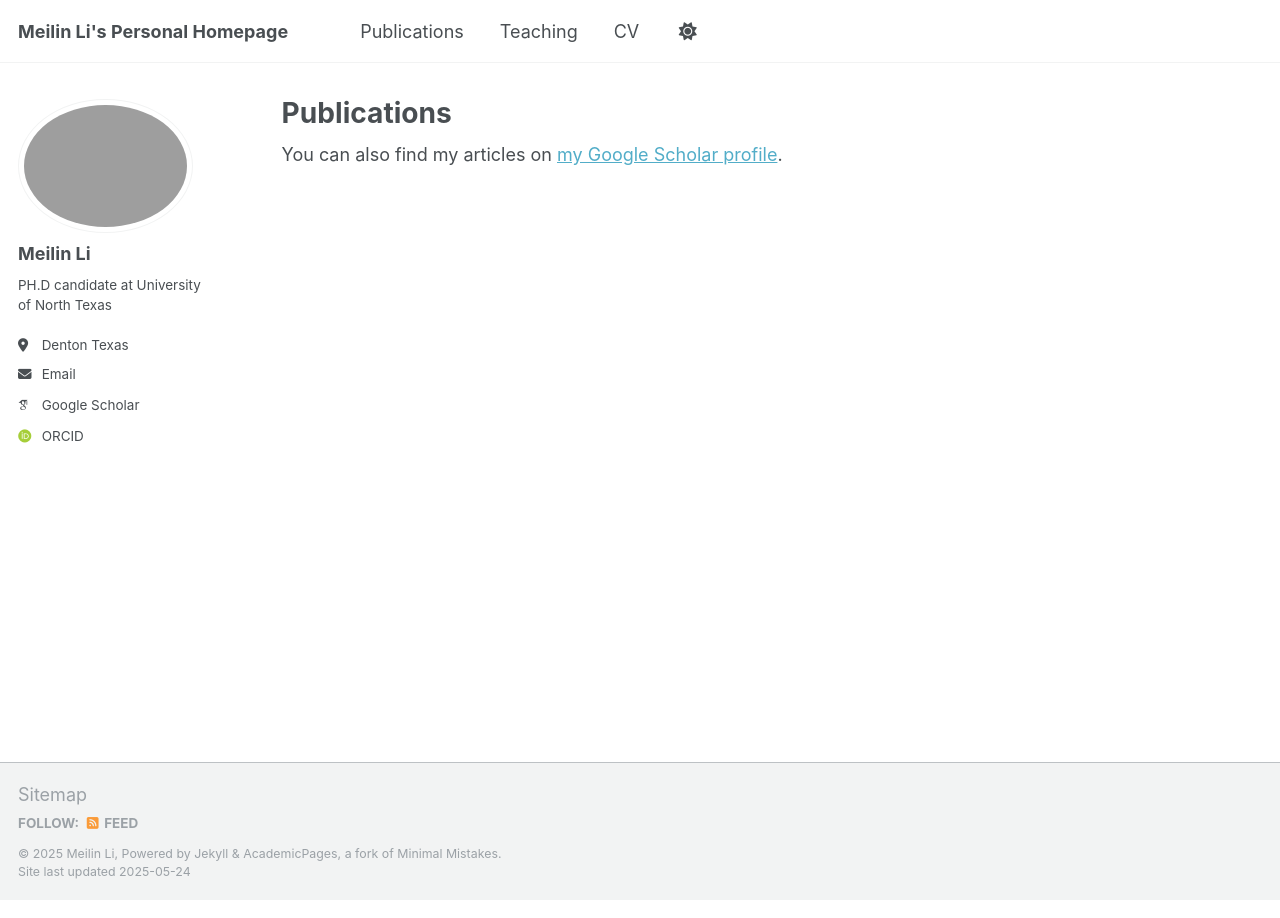
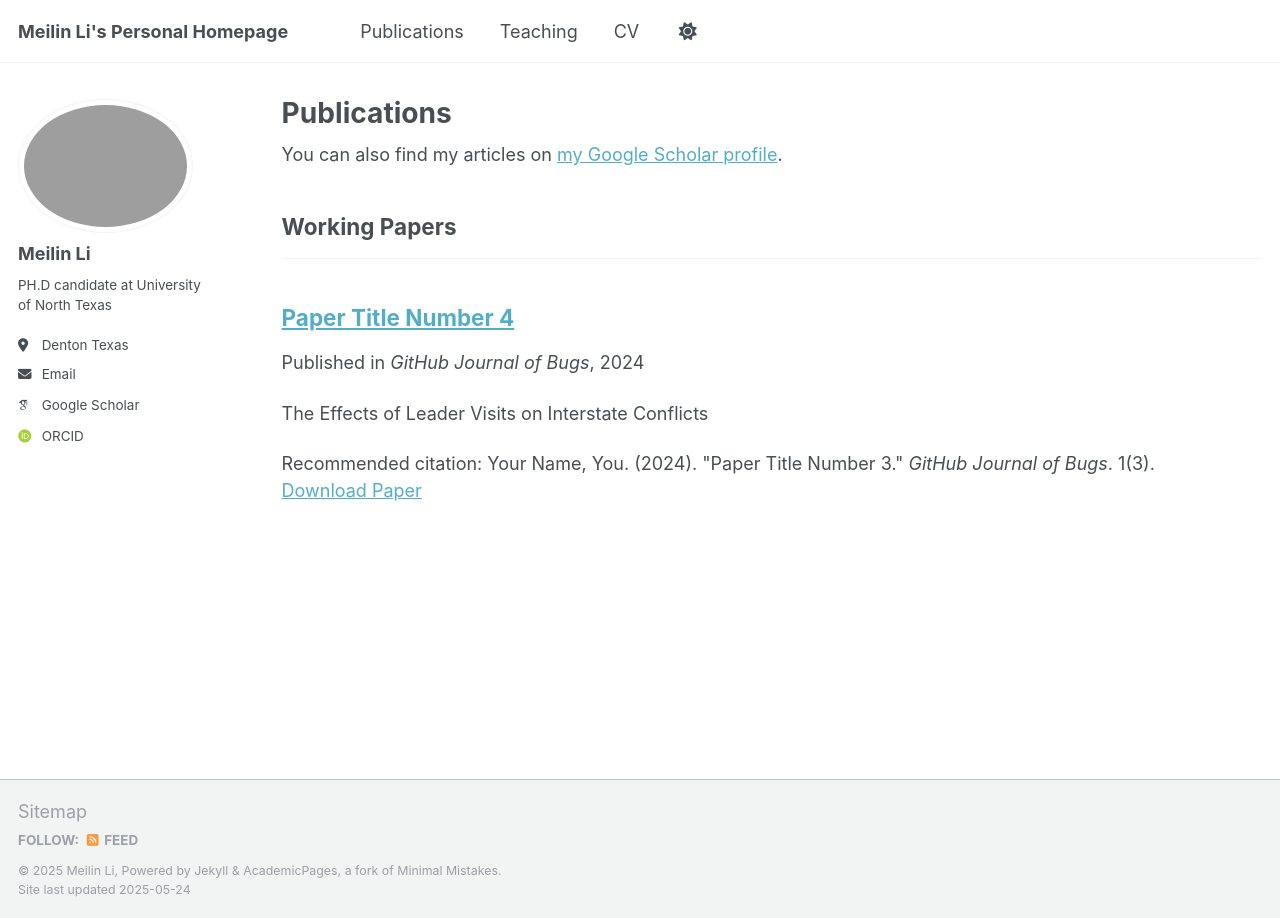
Before and after one commit to meilinlinet/meilinlinet.github.io, a Jekyll site: the page built from _pages/publications.html, in a window 1280 px wide. Built offline with Jekyll 4.4.1, drawn with Linux system fonts in a browser that asks for light colours; some web fonts are replaced; a file with an impossible date is left out.

Commit message:
Update 2024-02-17-paper-title-number-4.md

```diff
--- a/_publications/2024-02-17-paper-title-number-4.md
+++ b/_publications/2024-02-17-paper-title-number-4.md
@@ -1,18 +1,13 @@
 ---
+title: "Paper Title Number 4"
 collection: publications
 category: conferences
 permalink: /publication/2024-02-17-paper-title-number-4
 excerpt: 'The Effects of Leader Visits on Interstate Conflicts'
 date: 2024-02-17
-excerpt: 'Leader Visits and Public Opinion'
-date: 2025
+venue: 'GitHub Journal of Bugs'
+paperurl: 'http://academicpages.github.io/files/paper3.pdf'
+citation: 'Your Name, You. (2024). &quot;Paper Title Number 3.&quot; <i>GitHub Journal of Bugs</i>. 1(3).'
 ---
 
-- “The Effects of on Interstate Conflicts”
-- “The Effects of Leader on Civil Conflicts”
-- “Leader and Public Opinion”
-- “The Effect of Chinese and United States Foreign Direct Investment” (with Kelan (Lilly) Lu and Glen Biglaiser) – Under Review
-- “The Effect of on the Imposition of Economic Sanctions”
-
-
 The contents above will be part of a list of publications, if the user clicks the link for the publication than the contents of section will be rendered as a full page, allowing you to provide more information about the paper for the reader. When publications are displayed as a single page, the contents of the above "citation" field will automatically be included below this section in a smaller font.
```
